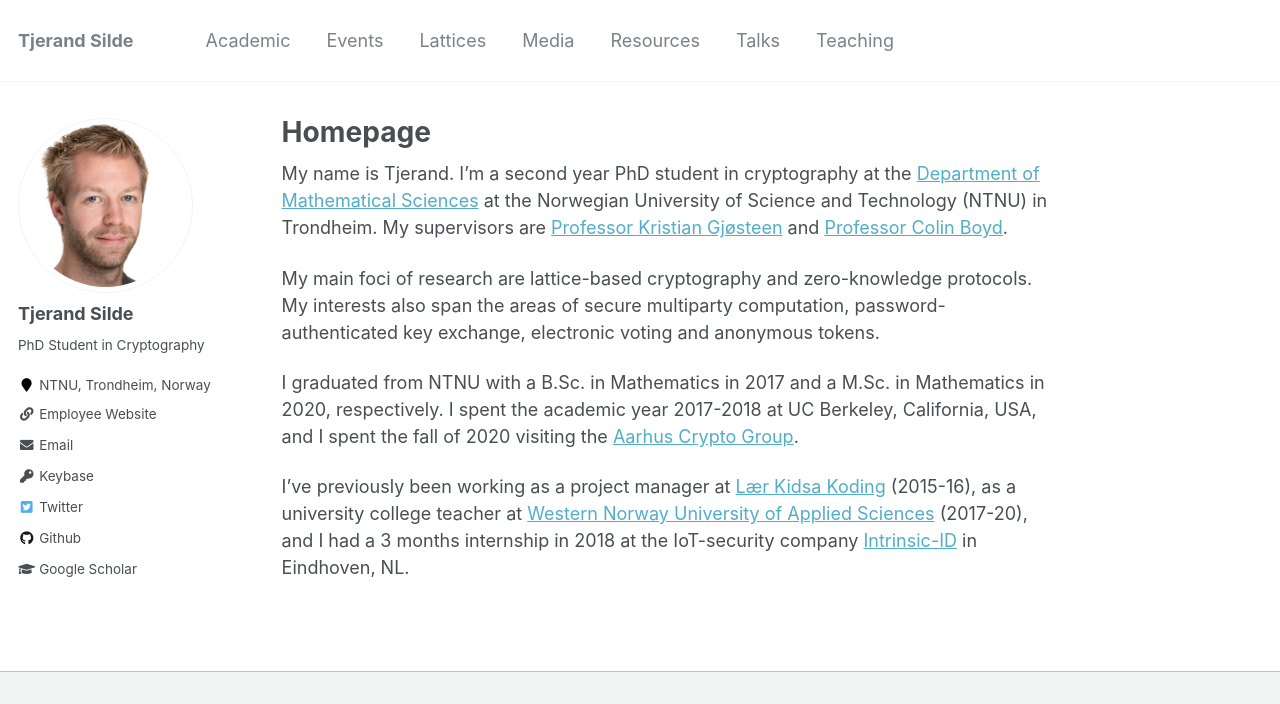
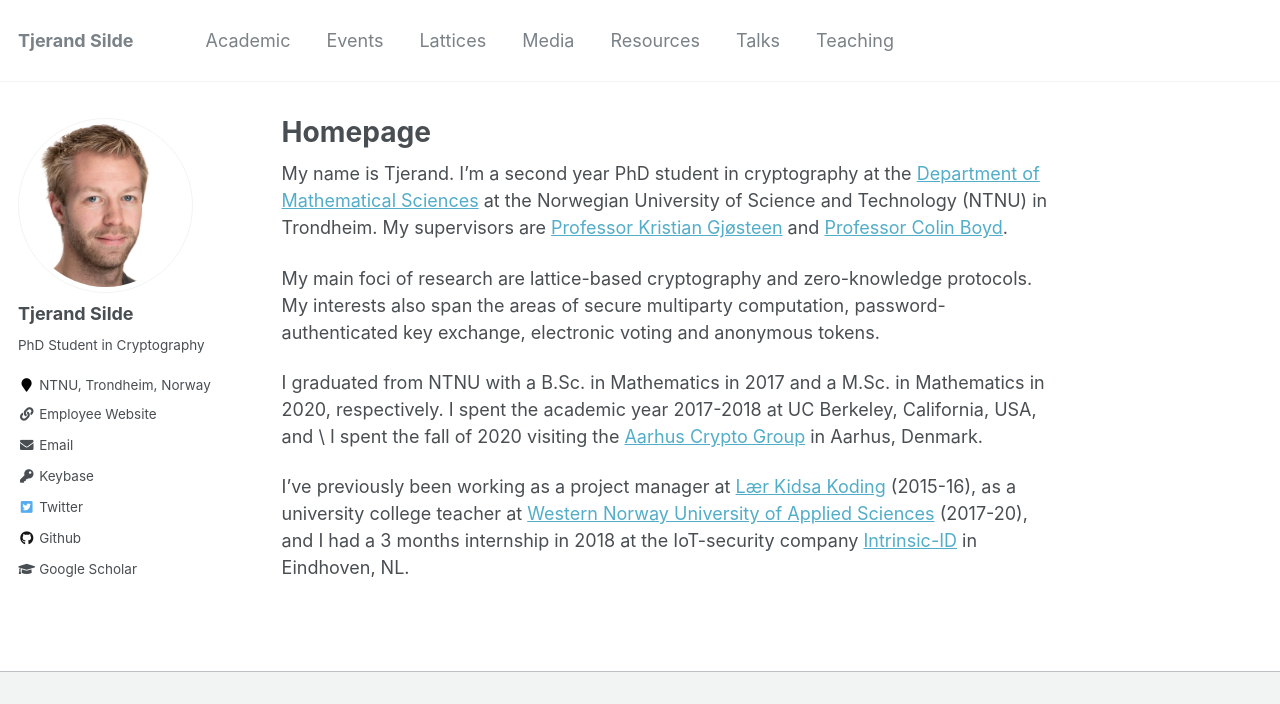
Before and after one commit to tjesi/tjesi.github.io, a Jekyll site: the page built from _pages/about.md, in a window 1280 px wide, cut to the strip 0-704 px from the top of the page. Built offline with Jekyll 4.4.1, drawn with Linux system fonts in a browser that asks for light colours.

Commit message:
Update about.md

```diff
--- a/_pages/about.md
+++ b/_pages/about.md
@@ -12,6 +12,6 @@ My name is Tjerand. I’m a second year PhD student in cryptography at the [Depa
 
 My main foci of research are lattice-based cryptography and zero-knowledge protocols. My interests also span the areas of secure multiparty computation, password-authenticated key exchange, electronic voting and anonymous tokens.
 
-I graduated from NTNU with a B.Sc. in Mathematics in 2017 and a M.Sc. in Mathematics in 2020, respectively. I spent the academic year 2017-2018 at UC Berkeley, California, USA, and I spent the fall of 2020 visiting the [Aarhus Crypto Group](https://users-cs.au.dk/orlandi/cryptogroup).
+I graduated from NTNU with a B.Sc. in Mathematics in 2017 and a M.Sc. in Mathematics in 2020, respectively. I spent the academic year 2017-2018 at UC Berkeley, California, USA, and \ I spent the fall of 2020 visiting the [Aarhus Crypto Group](https://users-cs.au.dk/orlandi/cryptogroup) in Aarhus, Denmark.
 
 I've previously been working as a project manager at [Lær Kidsa Koding](https://www.kidsakoder.no) (2015-16), as a university college teacher at [Western Norway University of Applied Sciences](https://www.hvl.no/en) (2017-20), and I had a 3 months internship in 2018 at the IoT-security company [Intrinsic-ID](https://www.intrinsic-id.com) in Eindhoven, NL.
```
